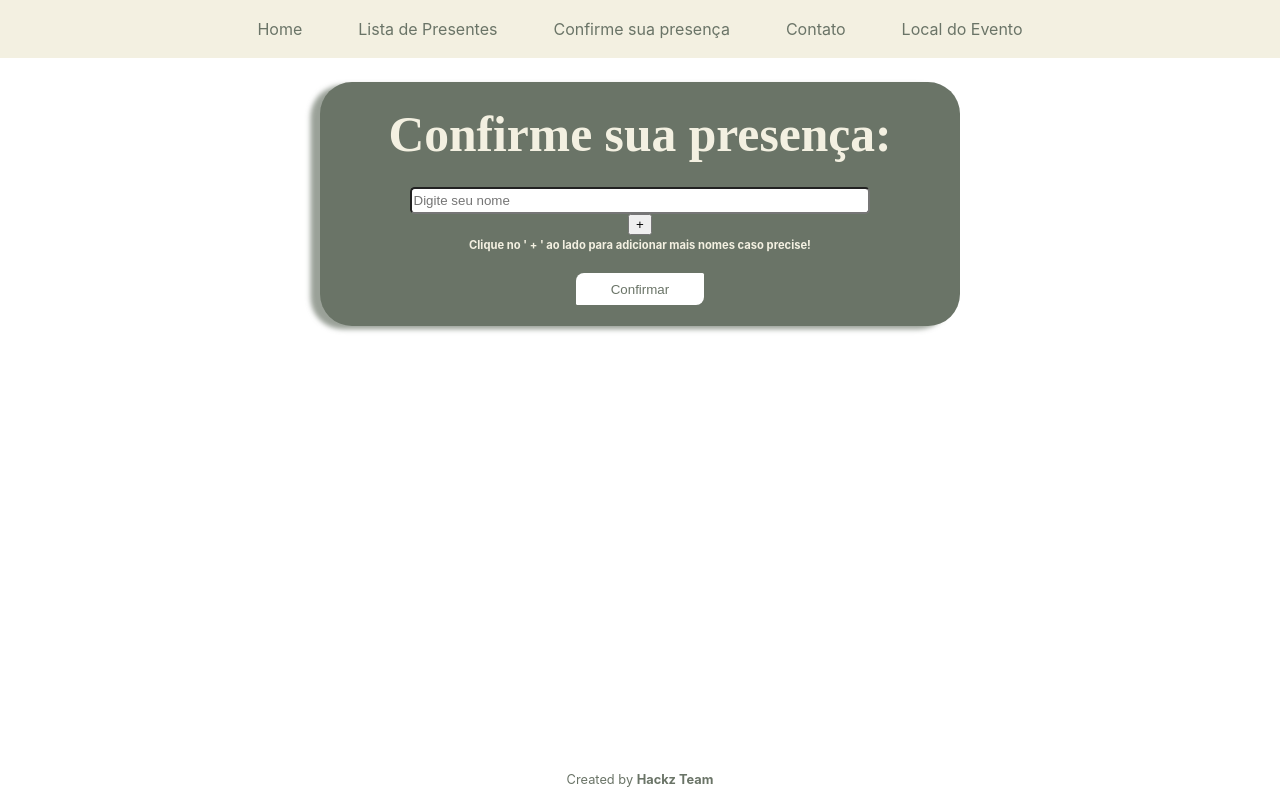
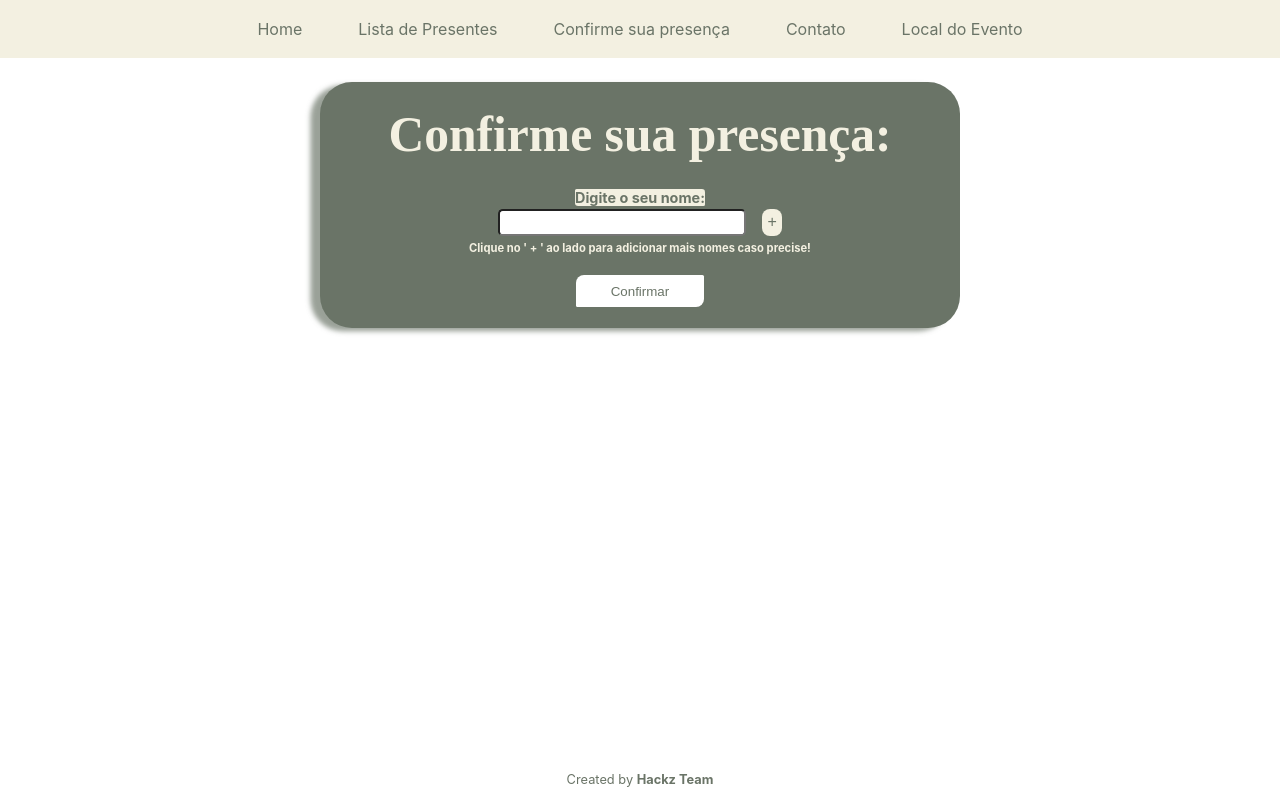
Before and after one commit to luiscetta/GiftList, a React (Create React App) app: page /Presence in a window 1280 px wide. Built offline with nearby package versions, Linux system fonts and the light colour scheme; a web font is replaced by a local one.

Commit message:
creatin presenc form n addForm/subForm btn utils

```diff
--- a/src/Components/PresenceInput/index.js
+++ b/src/Components/PresenceInput/index.js
@@ -1,4 +1,5 @@
 import './styles.css';
+import addForm from '../../utils/AddForm';
 
 export default function InputGroup() {
     return (
@@ -6,12 +7,20 @@ export default function InputGroup() {
             <div className="input-content">
                 <div className="group">
                     <h3 className="input-title">Confirme sua presença:</h3>
-                    <form id="form" className="input-group">
-                        <input type="text" name="name[]" className="input-name" placeholder='Digite seu nome' autoFocus required />
-                        <button type="button" id="addForm">+</button>
+
+                    <form id="form1" className="input-group">
+                        <div className="label-content">
+                            <label className="label" htmlFor="name">Digite o seu nome:</label>
+                        </div>
+                        <div className="section">
+                            <input type="text" id="name" name="name" className="input-name" autoFocus required />
+                            <button onClick={addForm()} type="button" id="add1" className="add-form">+</button>
+                        </div>
+
+                        <div id="box" className="box"></div>
                         <span className="toolkit">Clique no ' + ' ao lado para adicionar mais nomes caso precise!</span>
                     </form>
-                    <button className="confirm-btn" type="submit">Confirmar</button>
+                    <button id="confirm1" className="confirm-btn" type="submit" form="form1">Confirmar</button>
                 </div>
             </div>
         </div>
--- a/src/Components/PresenceInput/styles.css
+++ b/src/Components/PresenceInput/styles.css
@@ -39,11 +39,46 @@
     justify-content: center;
 }
 
+.label-content, .box {
+    width: auto;
+    margin-bottom: .1rem;
+}
+
+.label, .box {
+    font-size: .9rem;
+    color: var(--greentext);
+    background-color: var(--offwhite);
+    border-radius: .1rem .2rem .1rem .2rem;
+    font-weight: bold;
+}
+
+.section {
+    display: flex;
+    gap: 1rem;
+}
+
 .input-name {
-    width: 90%;
+    width: 15rem;
     height: 1.3rem;
     outline: none;
     border-radius: .3rem;
+}
+
+.add-form {
+    width: 1.3rem;
+    border: none;
+    border-radius: .5rem;
+
+    background-color: var(--offwhite);
+    color: var(--greentext);
+    font-size: 1rem;
+    cursor: pointer;
+}
+
+.add-form:hover {
+    background-color: rgba(203, 214, 200, 0.884);
+    color: var(--greentext);
+    border: 1px solid var(--offwhite);
 }
 
 .toolkit {
--- /dev/null
+++ b/src/utils/AddForm.js
@@ -0,0 +1,32 @@
+export default function AddForm() {
+    window.onload = () => {
+        let btn_add = document.getElementById('add1');
+        let box = document.getElementById('box');
+
+        let count = 1;
+
+        function createLabel() {
+            let element = document.createElement('label');
+            element.setAttribute('htmlFor', 'name_' + count);
+            element.textContent = 'Digite o nome da outra pessoa';
+
+            box.appendChild(element);
+        }
+
+        function createInput() {
+            let element = document.createElement('input');
+            element.setAttribute('type', 'text');
+            element.setAttribute('id', 'name_' + count);
+            element.setAttribute('name', 'name_' + count);
+
+            box.appendChild(element);
+        }
+
+        btn_add.addEventListener('click', () => {
+            count++;
+            createLabel();
+            createInput();
+        });
+    }
+
+}
```
Also changed, not shown: src/utils/SubmitForm.js (added, +8 -0 lines).
